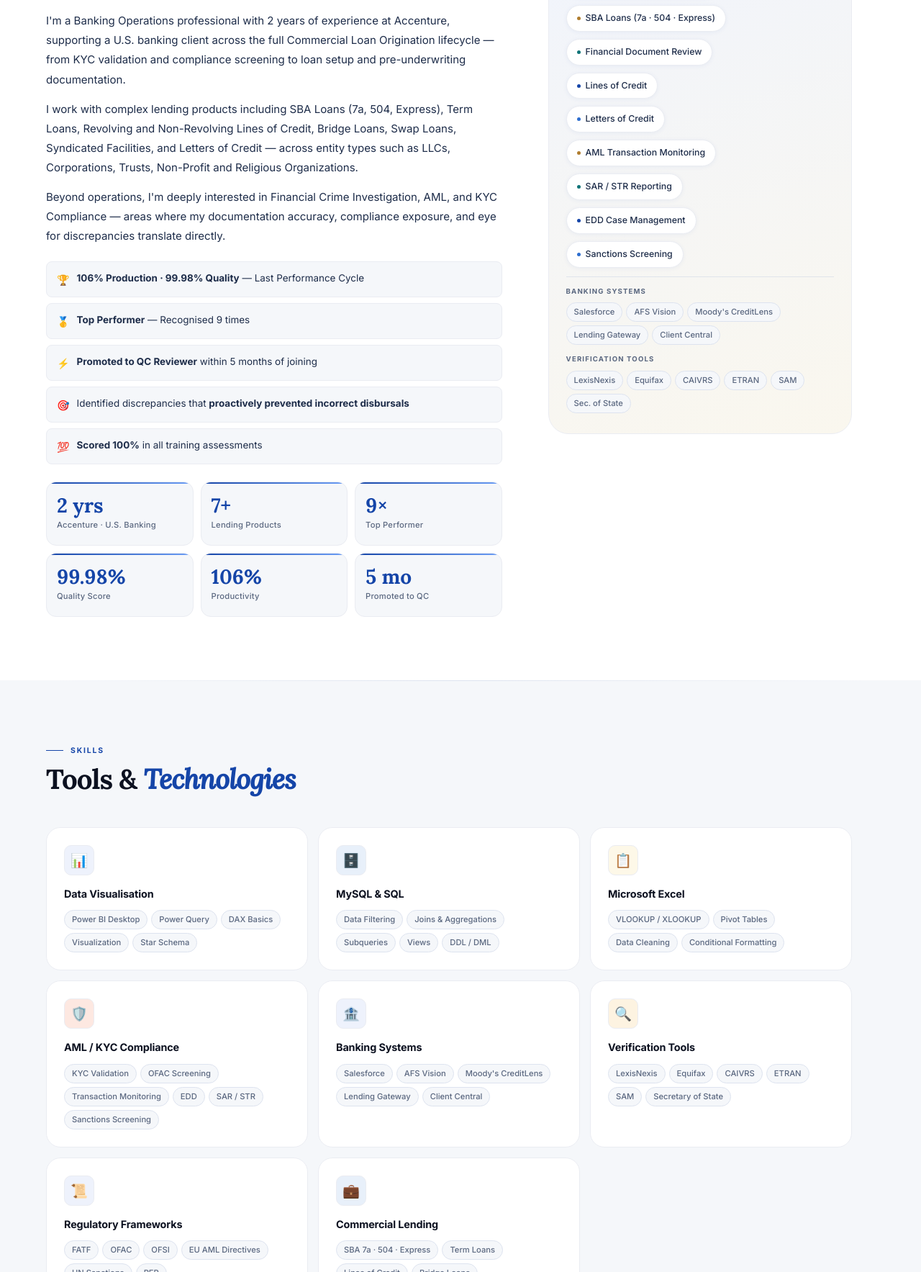
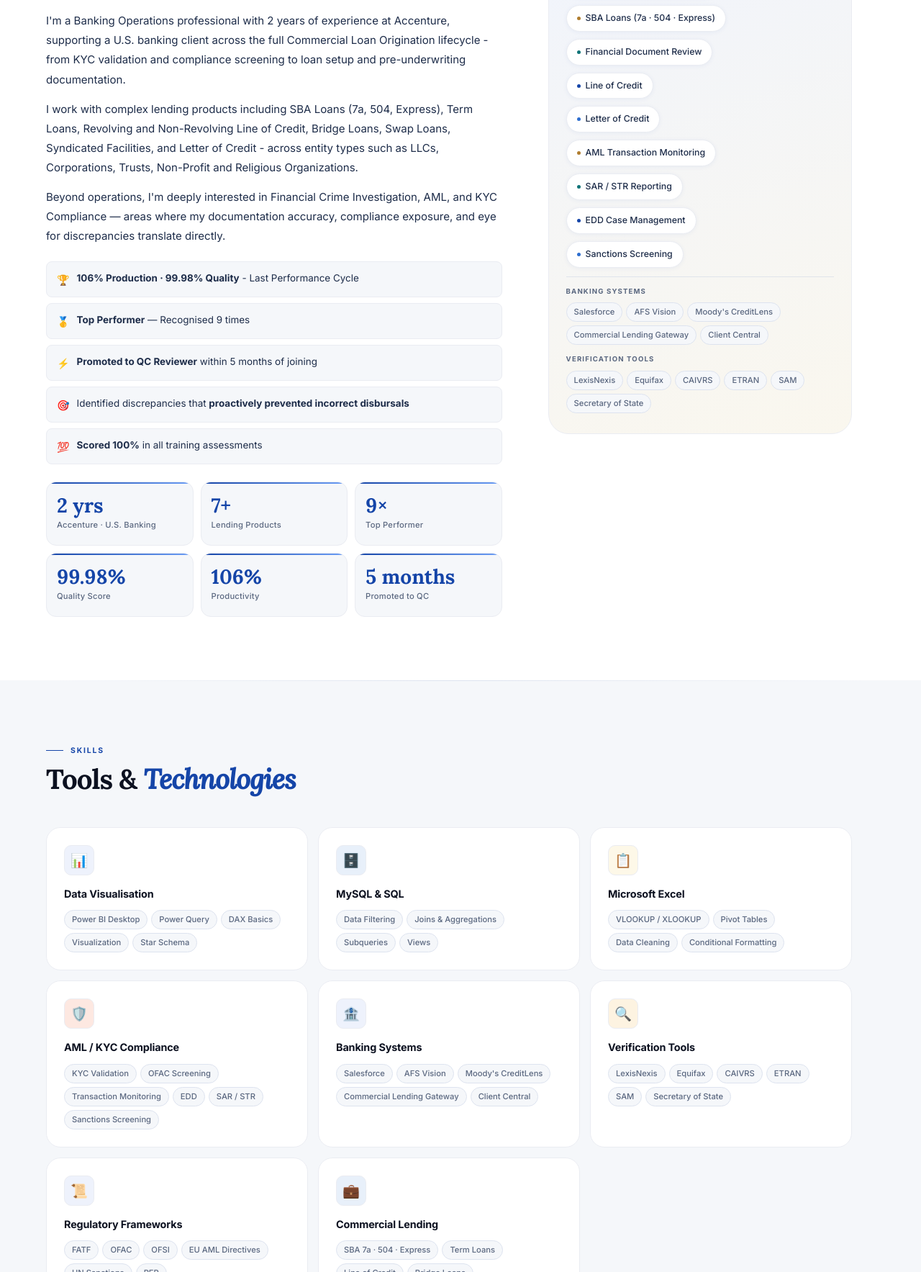
Before and after one commit to udhayakumar-ravi/Portfolio, a plain HTML site: page index.html in a window 1280 px wide. Shown: the part 1033-2800 px from the top of the page at 72% size. Drawn offline with Linux system fonts and the light colour scheme.

Commit message:
Update index.html

```diff
--- a/index.html
+++ b/index.html
@@ -446,12 +446,11 @@ footer{background:#030712;color:rgba(255,255,255,.25);text-align:center;padding:
     </div>
     <div class="hero-badge-row">
       <span class="hero-chip"><span class="hero-chip-dot"></span>Open to Opportunities</span>
-      <span class="hero-chip gold"><span class="hero-chip-dot"></span>106% Productivity</span>
     </div>
     <h1>Udhayakumar Ravi
       <em>Banking Ops &nbsp;·&nbsp; Commercial Lending &nbsp;·&nbsp; Financial Crime Analytics</em>
     </h1>
-    <p class="hero-sub">Banking Operations professional with 2 years at Accenture supporting U.S. commercial lending — KYC compliance, loan origination, and financial crime analytics. Chennai, India.</p>
+    <p class="hero-sub">Banking Operations professional with 2 years at Accenture supporting U.S. commercial lending - KYC compliance, loan origination, and financial crime analytics. Chennai, India.</p>
     <div class="hero-cta">
       <a href="https://www.linkedin.com/in/udhayakumar-ravi" target="_blank" class="btn btn-primary">Get In Touch</a>
       <a id="resume-dl" href="#" class="btn btn-gold">📄 Download Resume</a>
@@ -465,11 +464,11 @@ footer{background:#030712;color:rgba(255,255,255,.25);text-align:center;padding:
     <div>
       <p class="section-label">About Me</p>
       <h2>Operations professional with a <em>compliance-first</em> mindset</h2>
-      <p class="about-p">I'm a Banking Operations professional with 2 years of experience at Accenture, supporting a U.S. banking client across the full Commercial Loan Origination lifecycle — from KYC validation and compliance screening to loan setup and pre-underwriting documentation.</p>
-      <p class="about-p">I work with complex lending products including SBA Loans (7a, 504, Express), Term Loans, Revolving and Non-Revolving Lines of Credit, Bridge Loans, Swap Loans, Syndicated Facilities, and Letters of Credit — across entity types such as LLCs, Corporations, Trusts, Non-Profit and Religious Organizations.</p>
+      <p class="about-p">I'm a Banking Operations professional with 2 years of experience at Accenture, supporting a U.S. banking client across the full Commercial Loan Origination lifecycle - from KYC validation and compliance screening to loan setup and pre-underwriting documentation.</p>
+      <p class="about-p">I work with complex lending products including SBA Loans (7a, 504, Express), Term Loans, Revolving and Non-Revolving Line of Credit, Bridge Loans, Swap Loans, Syndicated Facilities, and Letter of Credit - across entity types such as LLCs, Corporations, Trusts, Non-Profit and Religious Organizations.</p>
       <p class="about-p">Beyond operations, I'm deeply interested in Financial Crime Investigation, AML, and KYC Compliance — areas where my documentation accuracy, compliance exposure, and eye for discrepancies translate directly.</p>
       <div class="highlights">
-        <div class="hl"><span class="hl-ic">🏆</span><span><strong>106% Production · 99.98% Quality</strong> — Last Performance Cycle</span></div>
+        <div class="hl"><span class="hl-ic">🏆</span><span><strong>106% Production · 99.98% Quality</strong> - Last Performance Cycle</span></div>
         <div class="hl"><span class="hl-ic">🥇</span><span><strong>Top Performer</strong> — Recognised 9 times</span></div>
         <div class="hl"><span class="hl-ic">⚡</span><span><strong>Promoted to QC Reviewer</strong> within 5 months of joining</span></div>
         <div class="hl"><span class="hl-ic">🎯</span><span>Identified discrepancies that <strong>proactively prevented incorrect disbursals</strong></span></div>
@@ -481,7 +480,7 @@ footer{background:#030712;color:rgba(255,255,255,.25);text-align:center;padding:
         <div class="stat-card"><div class="stat-num">9×</div><div class="stat-lbl">Top Performer</div></div>
         <div class="stat-card"><div class="stat-num">99.98%</div><div class="stat-lbl">Quality Score</div></div>
         <div class="stat-card"><div class="stat-num">106%</div><div class="stat-lbl">Productivity</div></div>
-        <div class="stat-card"><div class="stat-num">5 mo</div><div class="stat-lbl">Promoted to QC</div></div>
+        <div class="stat-card"><div class="stat-num">5 months</div><div class="stat-lbl">Promoted to QC</div></div>
       </div>
     </div>
     <div class="about-side">
@@ -490,17 +489,17 @@ footer{background:#030712;color:rgba(255,255,255,.25);text-align:center;padding:
       <div class="pill"><span class="pd pd-m"></span>Commercial Loan Origination</div>
       <div class="pill"><span class="pd pd-g"></span>SBA Loans (7a · 504 · Express)</div>
       <div class="pill"><span class="pd pd-t"></span>Financial Document Review</div>
-      <div class="pill"><span class="pd pd-b"></span>Lines of Credit</div>
-      <div class="pill"><span class="pd pd-m"></span>Letters of Credit</div>
+      <div class="pill"><span class="pd pd-b"></span>Line of Credit</div>
+      <div class="pill"><span class="pd pd-m"></span>Letter of Credit</div>
       <div class="pill"><span class="pd pd-g"></span>AML Transaction Monitoring</div>
       <div class="pill"><span class="pd pd-t"></span>SAR / STR Reporting</div>
       <div class="pill"><span class="pd pd-b"></span>EDD Case Management</div>
       <div class="pill"><span class="pd pd-m"></span>Sanctions Screening</div>
       <div class="sdivide">
         <div class="stag-title">Banking Systems</div>
-        <div class="tag-row"><span class="tag">Salesforce</span><span class="tag">AFS Vision</span><span class="tag">Moody's CreditLens</span><span class="tag">Lending Gateway</span><span class="tag">Client Central</span></div>
+        <div class="tag-row"><span class="tag">Salesforce</span><span class="tag">AFS Vision</span><span class="tag">Moody's CreditLens</span><span class="tag">Commercial Lending Gateway</span><span class="tag">Client Central</span></div>
         <div class="stag-title" style="margin-top:12px">Verification Tools</div>
-        <div class="tag-row"><span class="tag">LexisNexis</span><span class="tag">Equifax</span><span class="tag">CAIVRS</span><span class="tag">ETRAN</span><span class="tag">SAM</span><span class="tag">Sec. of State</span></div>
+        <div class="tag-row"><span class="tag">LexisNexis</span><span class="tag">Equifax</span><span class="tag">CAIVRS</span><span class="tag">ETRAN</span><span class="tag">SAM</span><span class="tag">Secretary of State</span></div>
       </div>
     </div>
   </div>
@@ -514,13 +513,13 @@ footer{background:#030712;color:rgba(255,255,255,.25);text-align:center;padding:
   <h2>Tools &amp; <em>Technologies</em></h2>
   <div class="skills-grid">
     <div class="sk-card"><div class="sk-icon" style="background:#eef2fc">📊</div><h3>Data Visualisation</h3><div class="tag-row"><span class="tag">Power BI Desktop</span><span class="tag">Power Query</span><span class="tag">DAX Basics</span><span class="tag">Visualization</span><span class="tag">Star Schema</span></div></div>
-    <div class="sk-card"><div class="sk-icon" style="background:#e8f0fa">🗄️</div><h3>MySQL &amp; SQL</h3><div class="tag-row"><span class="tag">Data Filtering</span><span class="tag">Joins &amp; Aggregations</span><span class="tag">Subqueries</span><span class="tag">Views</span><span class="tag">DDL / DML</span></div></div>
+    <div class="sk-card"><div class="sk-icon" style="background:#e8f0fa">🗄️</div><h3>MySQL &amp; SQL</h3><div class="tag-row"><span class="tag">Data Filtering</span><span class="tag">Joins &amp; Aggregations</span><span class="tag">Subqueries</span><span class="tag">Views</span></div></div>
     <div class="sk-card"><div class="sk-icon" style="background:#fdf8e8">📋</div><h3>Microsoft Excel</h3><div class="tag-row"><span class="tag">VLOOKUP / XLOOKUP</span><span class="tag">Pivot Tables</span><span class="tag">Data Cleaning</span><span class="tag">Conditional Formatting</span></div></div>
     <div class="sk-card"><div class="sk-icon" style="background:#fde8e1">🛡️</div><h3>AML / KYC Compliance</h3><div class="tag-row"><span class="tag">KYC Validation</span><span class="tag">OFAC Screening</span><span class="tag">Transaction Monitoring</span><span class="tag">EDD</span><span class="tag">SAR / STR</span><span class="tag">Sanctions Screening</span></div></div>
-    <div class="sk-card"><div class="sk-icon" style="background:#eef2fc">🏦</div><h3>Banking Systems</h3><div class="tag-row"><span class="tag">Salesforce</span><span class="tag">AFS Vision</span><span class="tag">Moody's CreditLens</span><span class="tag">Lending Gateway</span><span class="tag">Client Central</span></div></div>
+    <div class="sk-card"><div class="sk-icon" style="background:#eef2fc">🏦</div><h3>Banking Systems</h3><div class="tag-row"><span class="tag">Salesforce</span><span class="tag">AFS Vision</span><span class="tag">Moody's CreditLens</span><span class="tag">Commercial Lending Gateway</span><span class="tag">Client Central</span></div></div>
     <div class="sk-card"><div class="sk-icon" style="background:#fdf3e1">🔍</div><h3>Verification Tools</h3><div class="tag-row"><span class="tag">LexisNexis</span><span class="tag">Equifax</span><span class="tag">CAIVRS</span><span class="tag">ETRAN</span><span class="tag">SAM</span><span class="tag">Secretary of State</span></div></div>
     <div class="sk-card"><div class="sk-icon" style="background:#eef2fc">📜</div><h3>Regulatory Frameworks</h3><div class="tag-row"><span class="tag">FATF</span><span class="tag">OFAC</span><span class="tag">OFSI</span><span class="tag">EU AML Directives</span><span class="tag">UN Sanctions</span><span class="tag">PEP</span></div></div>
-    <div class="sk-card"><div class="sk-icon" style="background:#e8f0fa">💼</div><h3>Commercial Lending</h3><div class="tag-row"><span class="tag">SBA 7a · 504 · Express</span><span class="tag">Term Loans</span><span class="tag">Lines of Credit</span><span class="tag">Bridge Loans</span><span class="tag">Syndicated Facilities</span><span class="tag">Letters of Credit</span></div></div>
+    <div class="sk-card"><div class="sk-icon" style="background:#e8f0fa">💼</div><h3>Commercial Lending</h3><div class="tag-row"><span class="tag">SBA 7a · 504 · Express</span><span class="tag">Term Loans</span><span class="tag">Line of Credit</span><span class="tag">Bridge Loans</span><span class="tag">Syndicated Facilities</span><span class="tag">Letter of Credit</span></div></div>
   </div>
 </section>
 
@@ -557,7 +556,7 @@ footer{background:#030712;color:rgba(255,255,255,.25);text-align:center;padding:
         <div class="tl-sys-t">Systems &amp; Tools</div>
         <div class="tag-row">
           <span class="tag">Salesforce</span><span class="tag">AFS Vision</span><span class="tag">Moody's CreditLens</span>
-          <span class="tag">Lending Gateway</span><span class="tag">Client Central</span>
+          <span class="tag">Commercial Lending Gateway</span><span class="tag">Client Central</span>
           <span class="tag">LexisNexis</span><span class="tag">Equifax</span><span class="tag">CAIVRS</span>
           <span class="tag">ETRAN</span><span class="tag">SAM</span><span class="tag">Secretary of State</span>
         </div>
@@ -642,14 +641,14 @@ footer{background:#030712;color:rgba(255,255,255,.25);text-align:center;padding:
       <div class="edu-icon">🎓</div>
       <h3>University of Madras</h3>
       <div class="edu-deg">Master of Business Administration (MBA)</div>
-      <p class="edu-desc">Specialisation in Human Resource Management — strong foundation in business operations, organisational dynamics, and people management.</p>
+      <p class="edu-desc">Specialisation in Human Resource Management - strong foundation in business operations, organisational dynamics, and people management.</p>
       <div class="edu-yr">2023 – 2025</div>
     </div>
     <div class="edu-card">
       <div class="edu-icon">📚</div>
       <h3>St. Thomas College of Arts &amp; Science</h3>
       <div class="edu-deg">Bachelor of Commerce (B.Com)</div>
-      <p class="edu-desc">Core commerce education covering financial accounting, business law, taxation, and economics — analytical foundation for banking operations.</p>
+      <p class="edu-desc">Core commerce education covering financial accounting, business law, taxation, and economics - analytical foundation for banking operations.</p>
       <div class="edu-yr">2020 – 2023</div>
     </div>
   </div>
```
